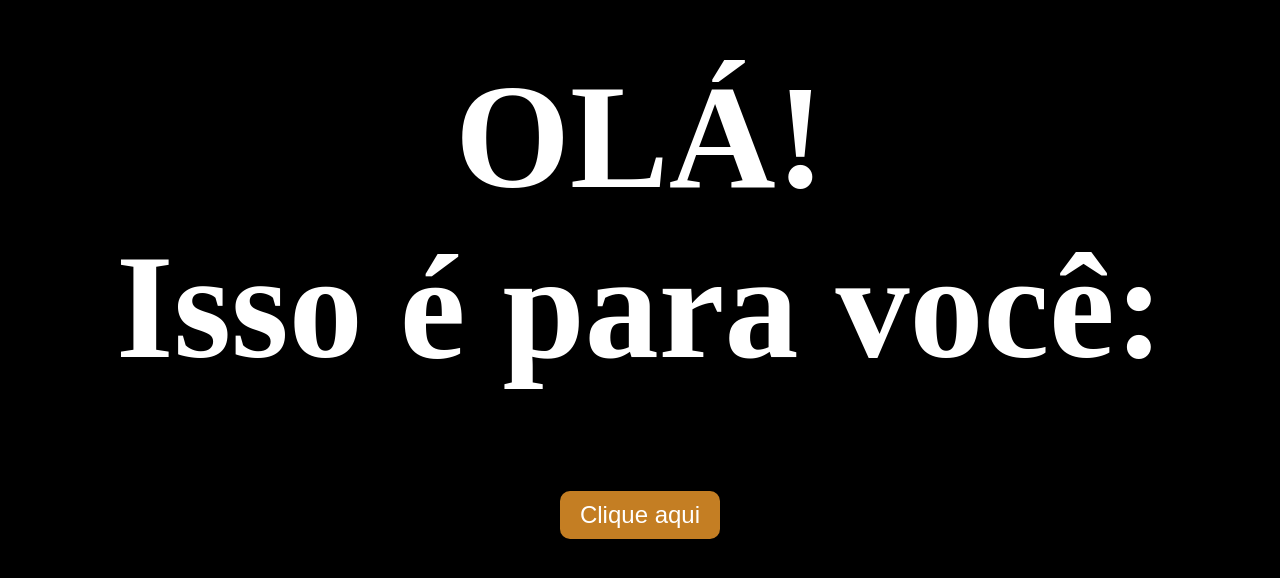
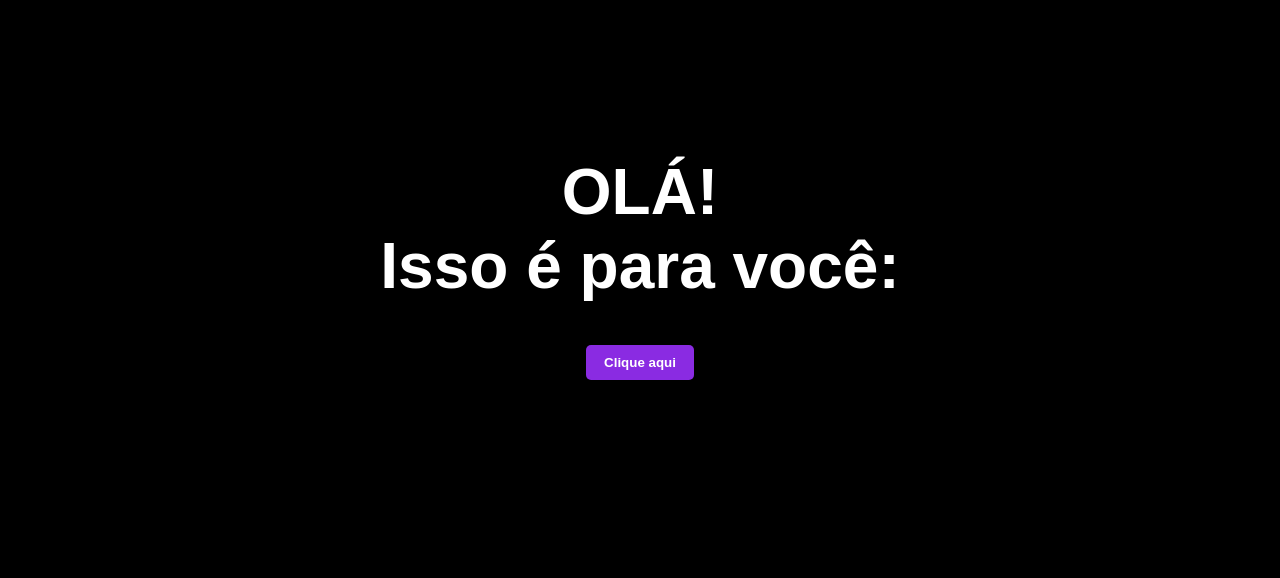
Before and after one commit to JoaoVGomees/flor, a plain HTML site: page index.html in a window 1280 px wide. Shown: the part 154-732 px from the top of the page. Drawn offline with Linux system fonts and the light colour scheme.

Commit message:
Update inicio.css

```diff
--- a/styles/inicio.css
+++ b/styles/inicio.css
@@ -7,20 +7,27 @@ body {
     height: 100vh;
     margin: 0;
     width: 100%;
+    font-family: Arial, Helvetica, sans-serif;
 }
 
 h1 {
     color: white;
-    font-size: 148px;
+    font-size: 4rem;
     text-align: center;
 }
 
 button {
-    background-color: rgb(196, 126, 35);
-    color: white;
+    font-weight: 600;
+    background-color: #8a2be2;
+    color: #fff;
+    padding: 10px 18px;
     border: none;
-    border-radius: 10px;
-    padding: 10px 20px;
-    font-size: 24px;
+    border-radius: 5px;
     cursor: pointer;
+    transition: background-color 0.3s, box-shadow 0.3s;
 }
+
+button:hover{
+    background-color: #6a1b9a;
+    box-shadow: 0 6px 6px rgba(255, 255, 255, 0.3);
+}
```
